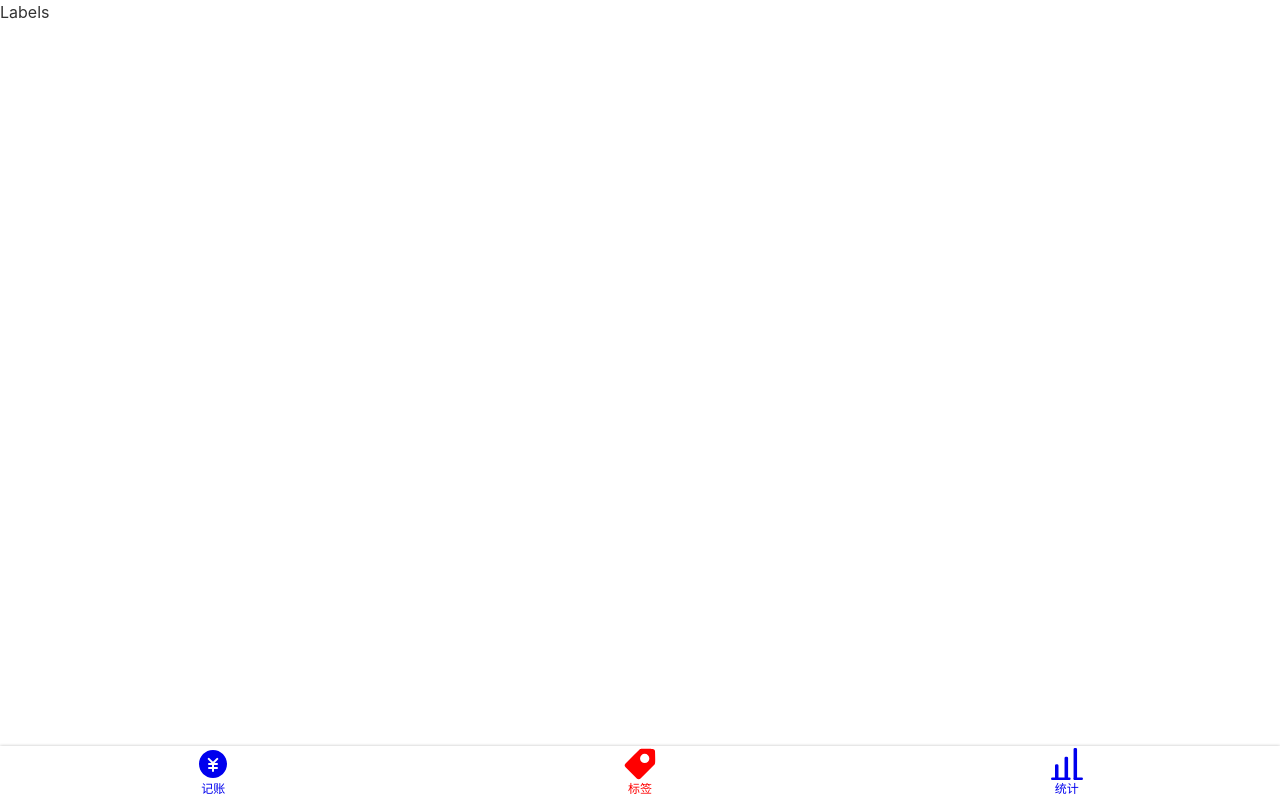
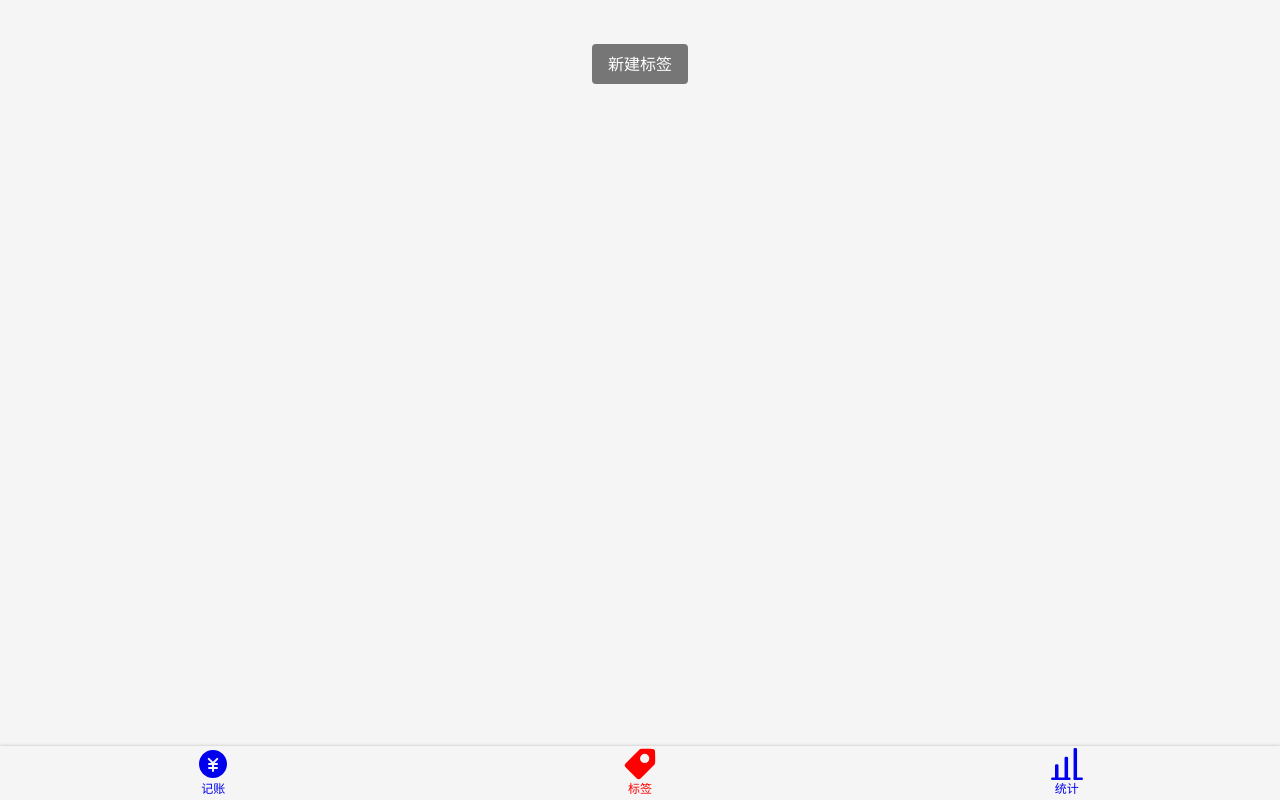
Before and after one commit to z-Lw/money, a Vue app: page /#/labels in a window 1280 px wide. Built offline with nearby package versions, Linux system fonts and the light colour scheme.

Commit message:
展示和创建标签

```diff
--- a/src/App.vue
+++ b/src/App.vue
@@ -14,6 +14,7 @@
   -moz-osx-font-smoothing: grayscale;
   line-height: 1.5;
   color: #333333;
+  background: #f5f5f5;
 }
 
 
--- a/src/components/Money/Notes.vue
+++ b/src/components/Money/Notes.vue
@@ -6,7 +6,7 @@
             <input type="text"
                    v-model ="value"
                    placeholder="请输入备注">
-<!--            :value="value"  @input="value=$event.target.value" 简写成  v-model ="value"-->
+<!--            :value="value"  @input="value=$event.target.value" 简写成  v-recordListModel ="value"-->
         </label>
     </div>
 </template>
--- a/src/model.ts
+++ b/src/model/recordListModel.ts
@@ -1,5 +1,5 @@
 const localStorageKeyName='recordList'
-const model={
+const recordListModel={
   clone(data: RecordItem[]|RecordItem){
     return JSON.parse(JSON.stringify(data))
   },
@@ -10,4 +10,4 @@
     window.localStorage.setItem(localStorageKeyName,JSON.stringify(data))
   }
 }
-export  default model
+export  default recordListModel
--- /dev/null
+++ b/src/model/tagListModel.ts
@@ -0,0 +1,24 @@
+const localStorageKeyName='tagList';
+type TagListModel={
+  data: string[];
+  fetch: () => string[];
+  create: (name: string) => 'success'| 'duplicated';
+  save: () => void;
+}
+const tagListModel: TagListModel={
+  data:[],
+  fetch(){
+    this.data= JSON.parse(window.localStorage.getItem(localStorageKeyName) ||'[]')
+    return this.data
+  },
+  create(name ){
+    if(this.data.indexOf(name)>=0){return 'duplicated';}
+    this.data.push(name);
+    this.save();
+    return 'success';
+  },
+  save(){
+    window.localStorage.setItem(localStorageKeyName,JSON.stringify(this.data))
+  }
+}
+export  default tagListModel
--- a/src/views/Labels.vue
+++ b/src/views/Labels.vue
@@ -1,13 +1,71 @@
 <template>
    <layout>
-       Labels
+     <ol class="tags">
+         <li v-for="tag in tags" :key="tag">
+             <span>{{tag}}</span>
+             <Icon name="right"/>
+         </li>
+     </ol>
+       <div class="createTag-wrapper">
+           <button class="createTag" @click="createTag">新建标签</button>
+       </div>
    </layout>
 </template>
 
-<script>
+<script lang="ts">
+    import VUe from 'vue'
+    import {Component} from 'vue-property-decorator'
+    import tagListModel from '@/model/tagListModel';
 
-  export default {
-    name: 'Labels',
+    tagListModel.fetch()
+    @Component
+  export default  class Labels  extends VUe{
+      tags=tagListModel.data
+      createTag(){
+        const name =window.prompt('请输入标签名')
+        if(name){
+           const message= tagListModel.create(name)
+          if(message==='duplicated'){
+            window.alert('标签名重复')
+          }else if(message ==='success'){
+            window.alert('添加成功')
+          }
+        }
+      }
 
   }
 </script>
+<style lang="scss" scoped>
+    .tags{
+        background: white;
+        font-size: 16px;
+        padding-left: 16px;
+        > li{
+            min-height: 44px;
+            display: flex;
+            align-items: center;
+            justify-content: space-between;
+            border-bottom: 1px solid #e6e6e6;
+        }
+        svg{
+            width: 18px;
+            height: 18px;
+            color:#666;
+            margin-right: 16px;
+        }
+    }
+    .createTag-wrapper{
+        text-align: center;
+        padding: 16px;
+        margin-top:44-16px;
+       > .createTag{
+            background: #767676;
+            color: white;
+            border-radius: 4px;
+            border: none;
+           height: 40px;
+            padding:0 16px;
+        }
+    }
+
+</style>
--- a/src/views/Money.vue
+++ b/src/views/Money.vue
@@ -14,17 +14,19 @@
   import Types from '@/components/Money/Types.vue'
   import Tags from '@/components/Money/Tags.vue'
   import {Component,Watch} from 'vue-property-decorator'
-  import model from '@/model';
+  import recordListModel from '@/model/recordListModel';
+  import tagListModel from '@/model/tagListModel'
 
 
-  const recordList=model.fetch();
+  const recordList=recordListModel.fetch();
+  const tagList=tagListModel.fetch()
 
 
   @Component({
     components:{Tags, Types, Notes, NumberPad}
   })
   export default class Money extends Vue{
-    tags=['衣','食','住','行'];
+    tags=tagList;
     recordList: RecordItem[]=recordList
     record: RecordItem={
       tags:[],notes:'',type:'-',amount:0
@@ -37,13 +39,13 @@
       this.record.notes=value
     }
     saveRecord(){
-      const record2: RecordItem=model.clone(this.record)
+      const record2: RecordItem=recordListModel.clone(this.record)
       record2.createdAt=new Date()
       this.recordList.push(record2)
     }
     @Watch('recordList')
     onRecordListChange(){
-      model.save(this.recordList);
+      recordListModel.save(this.recordList);
     }
     //   this.record.type=value
     // onUpdateType(value:string){
```
